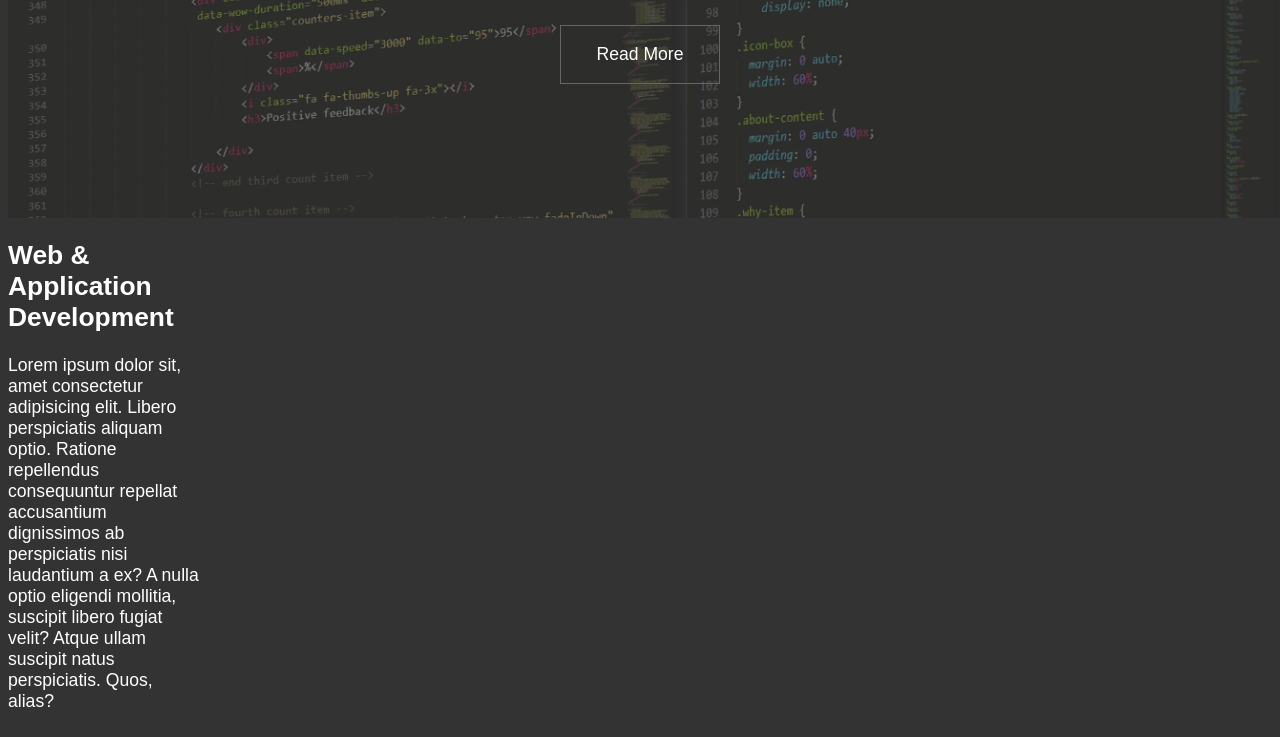
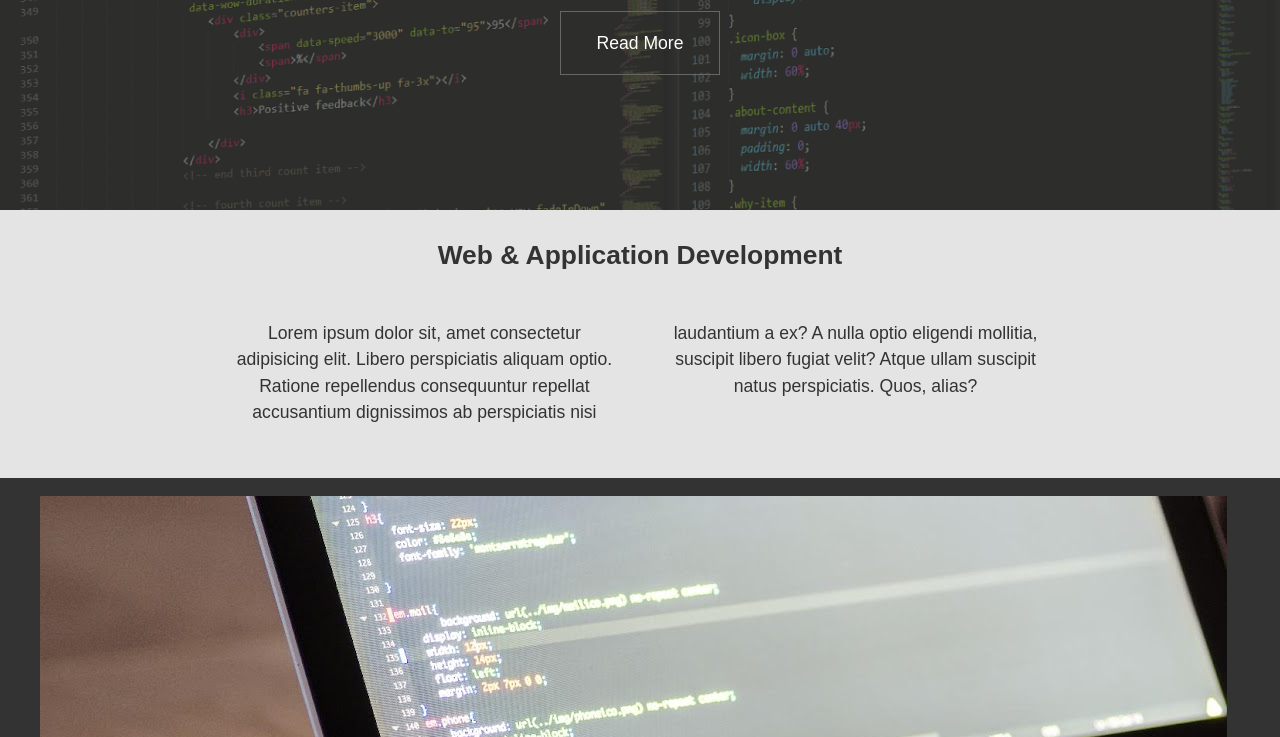
Before and after one commit to MykhCher/onl-js-pd-2023-2-flex-adaptive-layout, a plain HTML site: page index.html in a window 1280 px wide. Shown: the part 240-977 px from the top of the page. Drawn offline with Linux system fonts and the light colour scheme.

Commit message:
style for section a

```diff
--- a/assets/styles/main.css
+++ b/assets/styles/main.css
@@ -5,9 +5,11 @@
 
 
 body {
+    margin: 0;
     background-color: #333;
     color: white;
     font-size: 1.1em;
+    line-height: 1.5;
 }
 
 header {
@@ -32,7 +34,12 @@ header h1 {
     padding-bottom: 0;
 }
 
-header .content-wrap {
+h1, h2, h3 {
+    margin: 0;
+    padding: 1em 0;
+}
+
+.content-wrap {
     padding: 0 1.5em;
 }
 
@@ -52,6 +59,13 @@ header a:hover {
     color: #333;
 }
 
+#section-a {
+    text-align: center;
+    background-color: #fffd;
+    color: #333;
+    padding-bottom: 35px;
+}
+
 /* Media options */
 
 @media(min-width: 700px) {
@@ -61,7 +75,12 @@ header a:hover {
         grid-template-columns: 1fr repeat(2, minmax(auto, 25em)) 1fr;
     }
 
-    header .content-wrap{
+    .content-wrap{
         grid-column: 2/4;
     }
+
+    #section-a .content-text {
+        columns: 2;
+        column-gap: 35px;
+    }
 }
```
